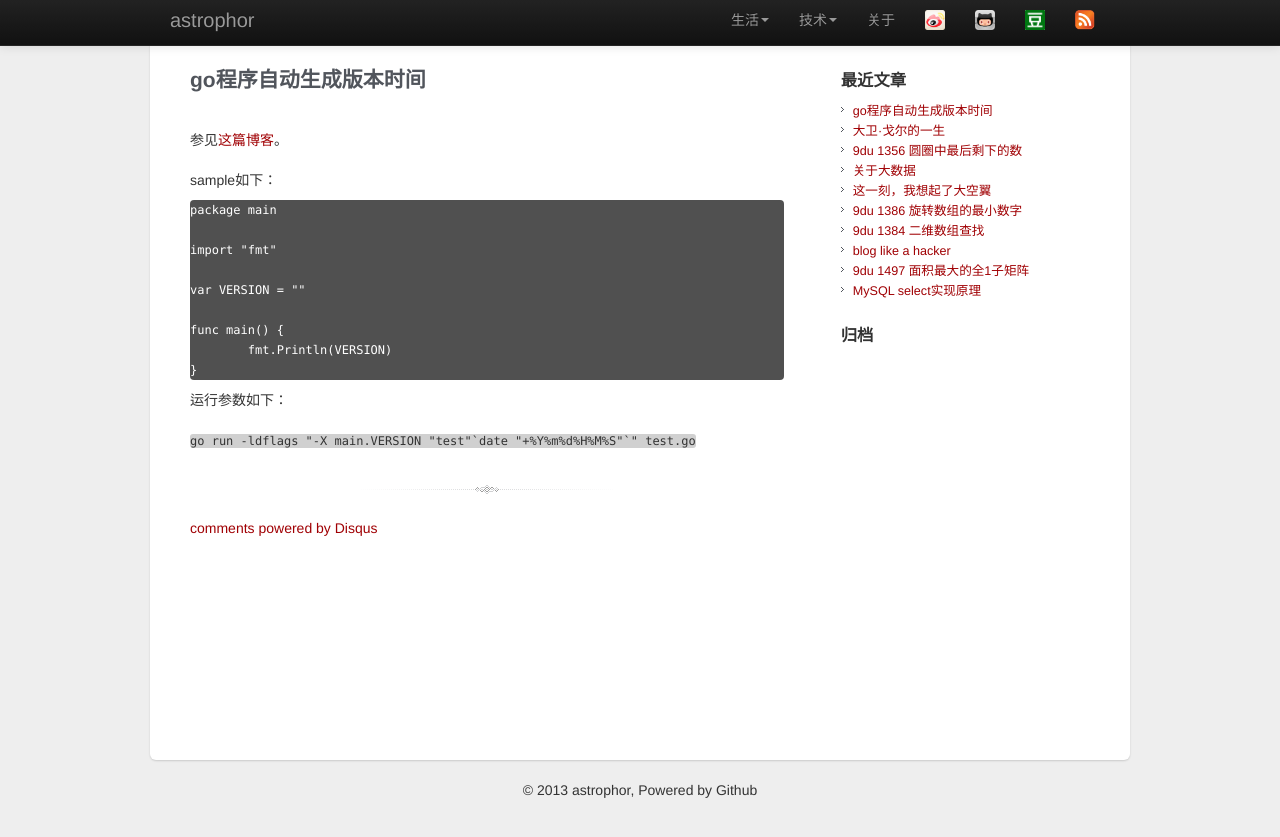
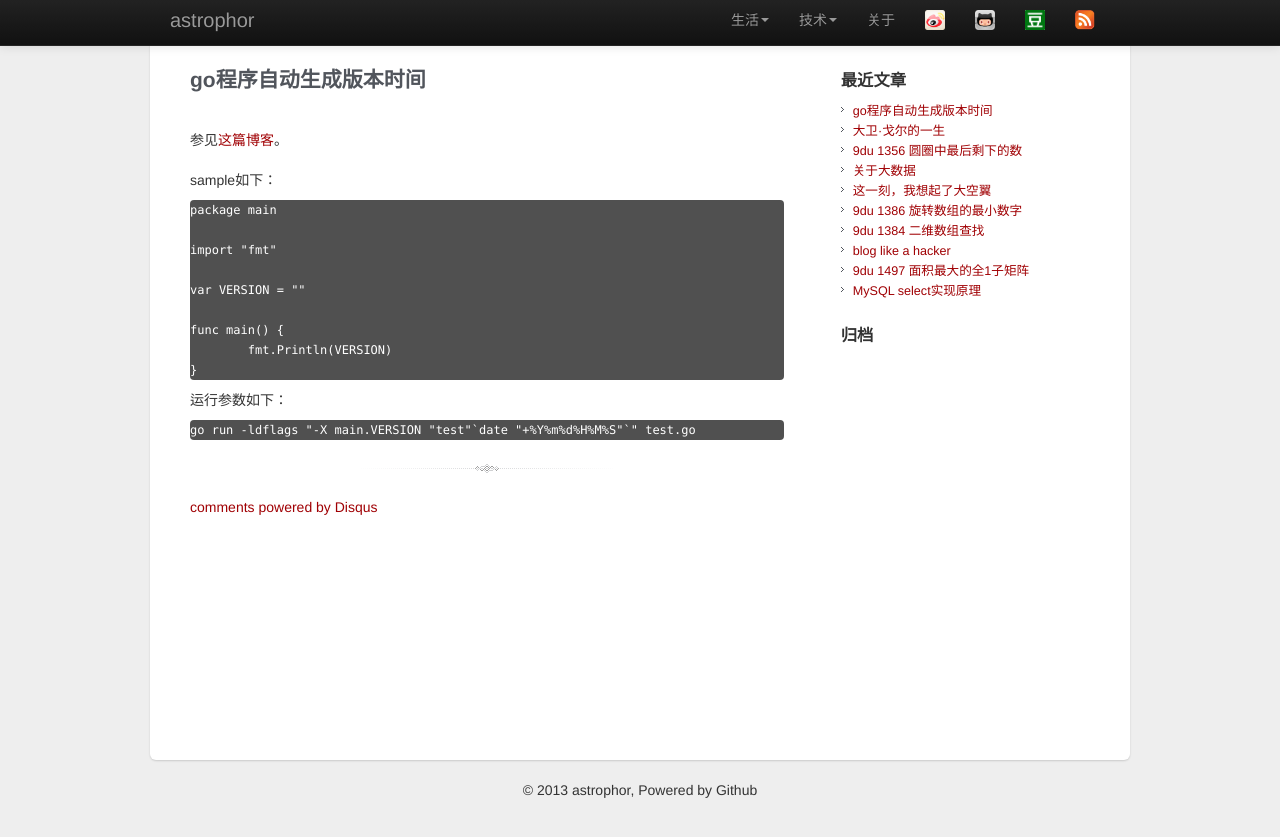
Before and after one commit to astrophor/astrophor.github.io, a Jekyll site: the page built from _posts/2015-08-14-go程序自动生成版本时间.md, in a window 1280 px wide. Shown: the top 837 px of the page. Built offline with Jekyll 4.4.1, drawn with Linux system fonts in a browser that asks for light colours; Markdown is read by kramdown in place of the engine named in the settings; comment, search, counter and statistics services are not loaded.

```diff
--- a/_posts/2015-08-14-go程序自动生成版本时间.md
+++ b/_posts/2015-08-14-go程序自动生成版本时间.md
@@ -22,7 +22,9 @@ sample如下：
 
 运行参数如下：
 
-``go run -ldflags "-X main.VERSION "test"`date "+%Y%m%d%H%M%S"`" test.go``
+	go run -ldflags "-X main.VERSION "test"`date "+%Y%m%d%H%M%S"`" test.go
+
+
 
 
 [source_blog]:http://www.atatus.com/blog/golang-auto-build-versioning/
```
